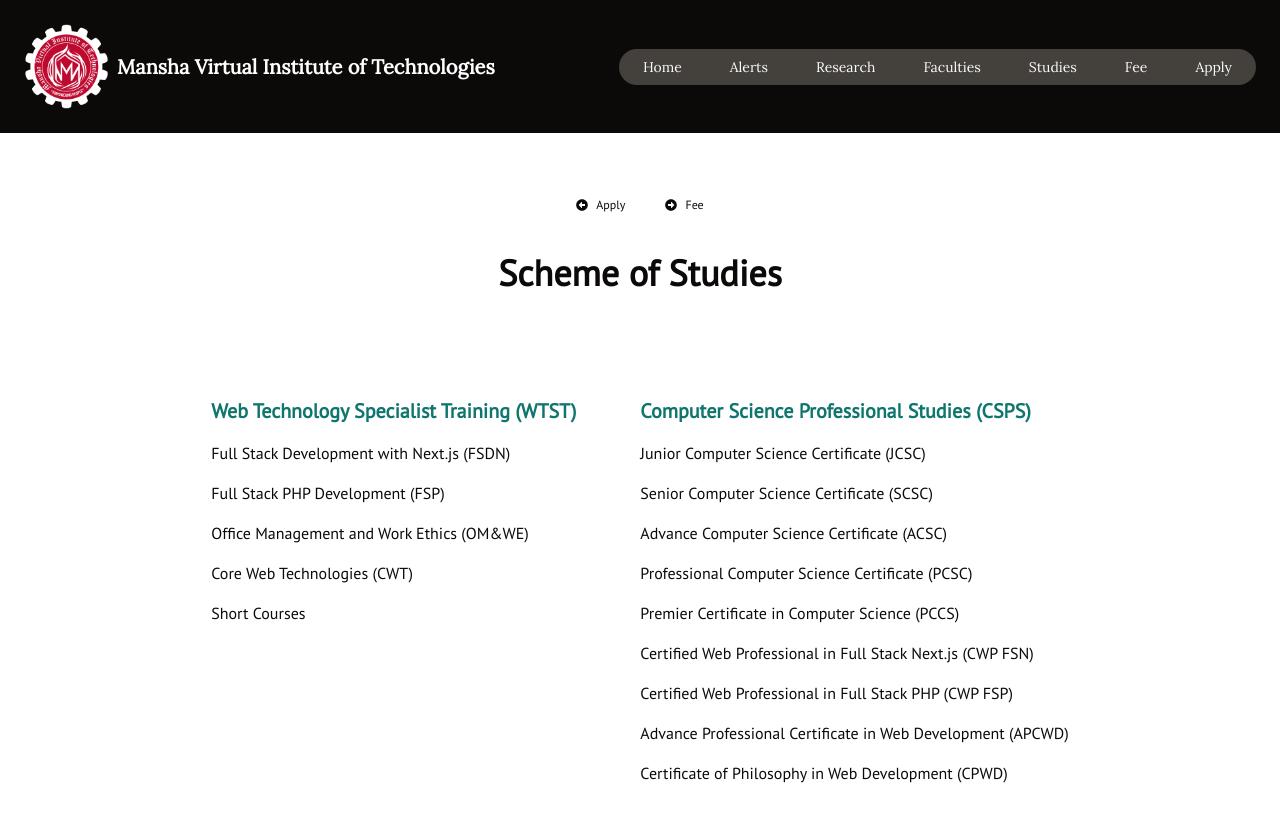
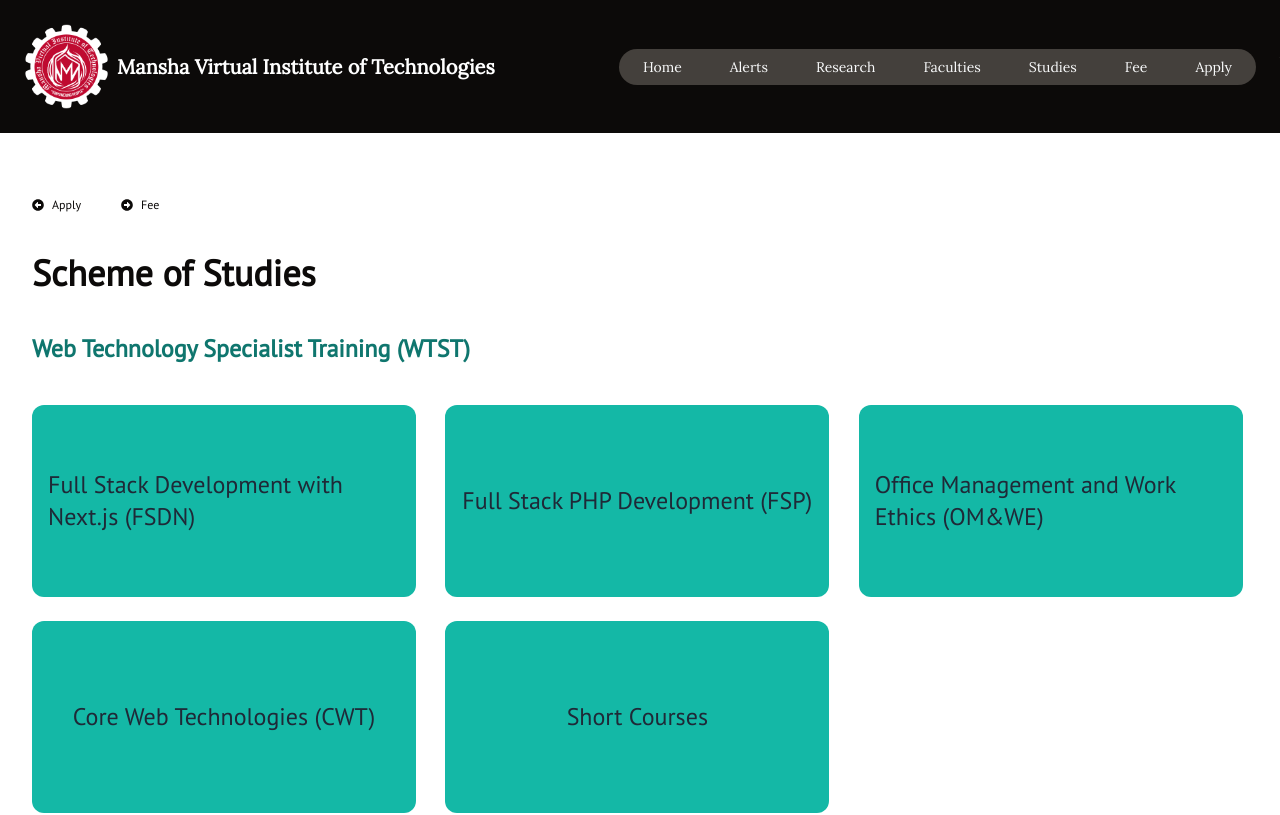
Before and after one commit to mvut/mvut, a Next.js app: page /pages/study in a window 1280 px wide. Shown: the top 815 px of the page. Built offline with nearby package versions, Linux system fonts and the light colour scheme.

Commit message:
Studies scheme

```diff
--- a/app/pages/study/page.tsx
+++ b/app/pages/study/page.tsx
@@ -1,9 +1,11 @@
 import Link from "next/link";
 import {FaArrowAltCircleLeft, FaArrowAltCircleRight} from "react-icons/fa";
+import FullStack from '@/public/resources/img1.jpg';
+import Image from "next/image";
 
 export default function StudySchemeComponent(){
     return(
-        <div className={'container flex flex-col py-8 sm:py-16 min-h-screen items-center gap-10'}>
+        <div className={'container flex flex-col py-8 sm:py-16 min-h-screen gap-10'}>
             <div className={'flex gap-10 '}>
                 <Link href={'/pages/apply'}
                       className={'flex text-xs hover:text-red-500 items-center gap-2'}><FaArrowAltCircleLeft/>Apply</Link>
@@ -11,101 +13,105 @@ export default function StudySchemeComponent(){
                       className={'flex text-xs hover:text-red-500 items-center gap-2'}><FaArrowAltCircleRight/>Fee</Link>
             </div>
             <p className={'text-4xl font-bold'}>Scheme of Studies</p>
+            <p className={'text-2xl text-teal-700 font-bold'}>Web Technology Specialist Training (WTST)</p>
 
-            <div className={'flex flex-col sm:flex-row items-start justify-between gap-2 sm:gap-16 py-2 sm:py-10'}>
+
             {/*<Link href={'/pages/apply'} className={'text-lg hover:text-red-500 pt-4'}>Apply now </Link>*/}
-                <div className={'flex flex-col py-6 items-start gap-4'}>
-                    <p className={'text-xl text-teal-700 font-bold'}>Web Technology Specialist Training (WTST)</p>
+            <div className={'grid grid-cols-1 sm:grid-cols-2 md:grid-cols-3 gap-6 '}>
 
                 <Link href={'/pages/study/programs/fsdn'}
-                          className={'flex gap-2 items-center justify-center hover:text-red-500 transition-all delay-50'}
+                      className={'flex gap-2 items-center justify-center hover:text-red-500 transition-all delay-50 h-48 w-96 p-4 bg-teal-500 text-gray-800 text-2xl rounded-xl'}
                 >
                     Full Stack Development with Next.js (FSDN)
                 </Link>
 
+
                 <Link href={'/pages/study/programs/php'}
-                          className={'flex gap-2 items-center justify-center hover:text-red-500 transition-all delay-50'}
+                      className={'flex gap-2 items-center justify-center hover:text-red-500 transition-all delay-50 h-48 w-96 p-4 bg-teal-500 text-gray-800 text-2xl rounded-xl'}
                 >
                     Full Stack PHP Development (FSP)
                 </Link>
 
                 <Link href={'/pages/study/programs/omc'}
-                          className={'flex gap-2 items-center justify-center hover:text-red-500 transition-all delay-50'}
+                      className={'flex gap-2 items-center justify-center hover:text-red-500 transition-all delay-50 h-48 w-96 p-4 bg-teal-500 text-gray-800 text-2xl rounded-xl'}
                 >
                     Office Management and Work Ethics (OM&WE)
                 </Link>
 
                 <Link href={'/pages/study/programs/cwt'}
-                          className={'flex gap-2 items-center justify-center hover:text-red-500 transition-all delay-50'}
+                      className={'flex gap-2 items-center justify-center hover:text-red-500 transition-all delay-50 h-48 w-96 p-4 bg-teal-500 text-gray-800 text-2xl rounded-xl'}
                 >
                     Core Web Technologies (CWT)
                 </Link>
 
                 <Link href={'/pages/courses'}
-                          className={'flex gap-2 items-center justify-center hover:text-red-500 transition-all delay-50'}
+                      className={'flex gap-2 items-center justify-center hover:text-red-500 transition-all delay-50 h-48 w-96 p-4 bg-teal-500 text-gray-800 text-2xl rounded-xl'}
                 >
                     Short Courses
                 </Link>
 
             </div>
-                <div className={'flex flex-col py-6 items-start gap-4'}>
-                    <p className={'text-xl text-teal-700 font-bold'}>Computer Science Professional Studies (CSPS)</p>
 
-                    <Link href={'/pages/study/programs/psc'}
-                          className={'flex gap-2 items-center justify-center hover:text-red-500 transition-all delay-50'}
+            <p className={'text-2xl text-teal-700 font-bold'}>Computer Science Professional Studies (CSPS)</p>
+            <div className={'grid grid-cols-1 sm:grid-cols-2 md:grid-cols-3 gap-6 '}>
+
+
+                <Link href= {'/pages/study/programs/psc'}
+                      className={'flex gap-2 items-center justify-center hover:text-red-500 transition-all delay-50  h-48 w-96 p-4 bg-teal-500 text-gray-800 text-2xl rounded-xl'}
                 >
                     Junior Computer Science Certificate (JCSC)
                 </Link>
 
                 <Link href={'/pages/study/programs/esc'}
-                          className={'flex gap-2 items-center justify-center hover:text-red-500 transition-all delay-50'}
+                      className={'flex gap-2 items-center justify-center hover:text-red-500 transition-all delay-50 h-48 w-96 p-4 bg-teal-500 text-gray-800 text-2xl rounded-xl'}
                 >
                     Senior Computer Science Certificate (SCSC)
                 </Link>
 
                 <Link href={'/pages/study/programs/ssc'}
-                          className={'flex gap-2 items-center justify-center hover:text-red-500 transition-all delay-50'}
+                      className={'flex gap-2 items-center justify-center hover:text-red-500 transition-all delay-50 h-48 w-96 p-4 bg-teal-500 text-gray-800 text-2xl rounded-xl'}
                 >
                     Advance Computer Science Certificate (ACSC)
                 </Link>
 
                 <Link href={'/pages/study/programs/hssc'}
-                          className={'flex gap-2 items-center justify-center hover:text-red-500 transition-all delay-50'}
+                      className={'flex gap-2 items-center justify-center hover:text-red-500 transition-all delay-50 h-48 w-96 p-4 bg-teal-500 text-gray-800 text-2xl rounded-xl'}
                 >
                     Professional Computer Science Certificate (PCSC)
                 </Link>
 
                 <Link href={'/pages/study/programs/bscs'}
-                          className={'flex gap-2 items-center justify-center hover:text-red-500 transition-all delay-50'}
+                      className={'flex gap-2 items-center justify-center hover:text-red-500 transition-all delay-50 h-48 w-96 p-4 bg-teal-500 text-gray-800 text-2xl rounded-xl'}
                 >
                     Premier Certificate in Computer Science (PCCS)
                 </Link>
 
                 <Link href={'/pages/study/programs/pgdfsn'}
-                          className={'flex gap-2 items-center justify-center hover:text-red-500 transition-all delay-50'}
+                      className={'flex gap-2 items-center justify-center hover:text-red-500 transition-all delay-50 h-48 w-96 p-4 bg-teal-500 text-gray-800 text-2xl rounded-xl'}
                 >
                     Certified Web Professional in Full Stack Next.js (CWP FSN)
                 </Link>
 
                 <Link href={'/pages/study/programs/pgdfsp'}
-                          className={'flex gap-2 items-center justify-center hover:text-red-500 transition-all delay-50'}
+                      className={'flex gap-2 items-center justify-center hover:text-red-500 transition-all delay-50 h-48 w-96 p-4 bg-teal-500 text-gray-800 text-2xl rounded-xl'}
                 >
                     Certified Web Professional in Full Stack PHP (CWP FSP)
                 </Link>
 
                 <Link href={'/pages/study/programs/msfsd'}
-                          className={'flex gap-2 items-center justify-center hover:text-red-500 transition-all delay-50'}
+                      className={'flex gap-2 items-center justify-center hover:text-red-500 transition-all delay-50 h-48 w-96 p-4 bg-teal-500 text-gray-800 text-2xl rounded-xl'}
                 >
                     Advance Professional Certificate in Web Development (APCWD)
                 </Link>
 
                 <Link href={'/pages/study/programs/phdfsd'}
-                          className={'flex gap-2 items-center justify-center hover:text-red-500 transition-all delay-50'}
+                      className={'flex gap-2 items-center justify-center hover:text-red-500 transition-all delay-50 h-48 w-96 p-4 bg-teal-500 text-gray-800 text-2xl rounded-xl'}
                 >
                     Certificate of Philosophy in Web Development (CPWD)
                 </Link>
 
-                </div>
+
+
             </div>
         </div>
     )
```
Lines whose indentation alone changed are shown as unchanged.
